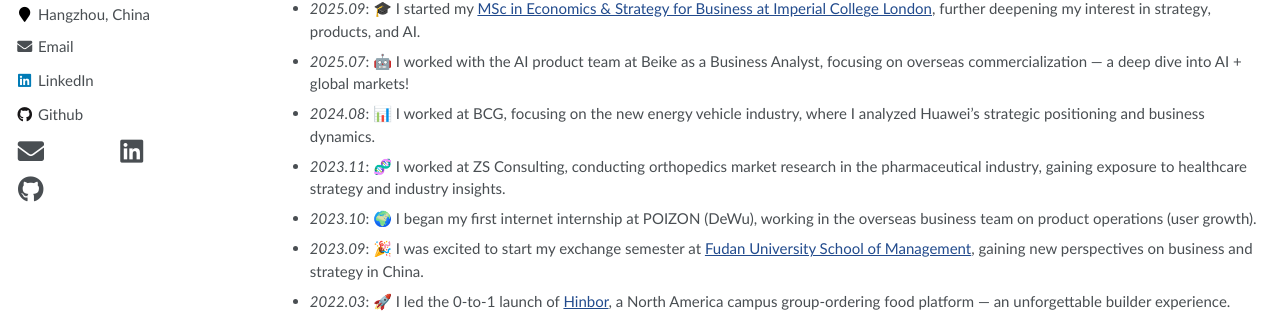
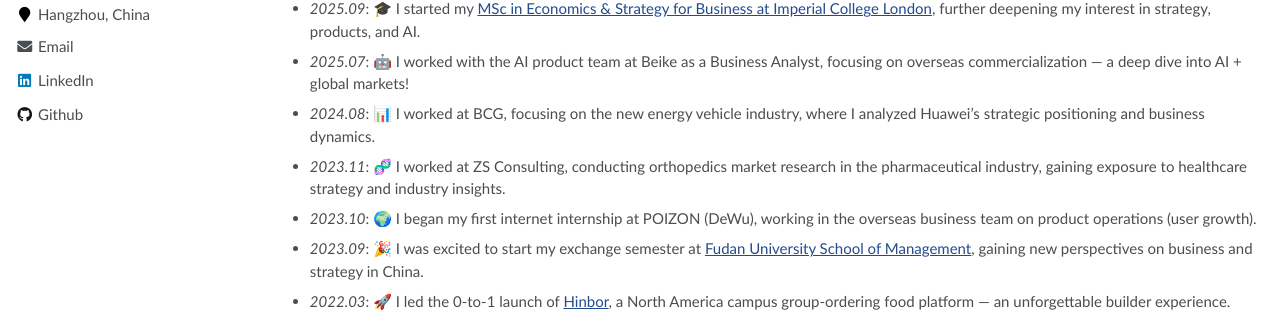
Before and after one commit to teemoweng/teemoweng.github.io, a Jekyll site: the page built from _pages/about.md, in a window 1280 px wide. Shown: the part 350-679 px from the top of the page. Built offline with Jekyll 4.4.1, drawn with Linux system fonts in a browser that asks for light colours.

Commit message:
Hide mobile-only icons on desktop

```diff
--- a/assets/css/main.scss
+++ b/assets/css/main.scss
@@ -247,4 +247,8 @@
     .author__urls-wrapper {
         margin-left: 0;
     }
+
+    .author__urls_sm {
+        display: none;
+    }
 }
```
